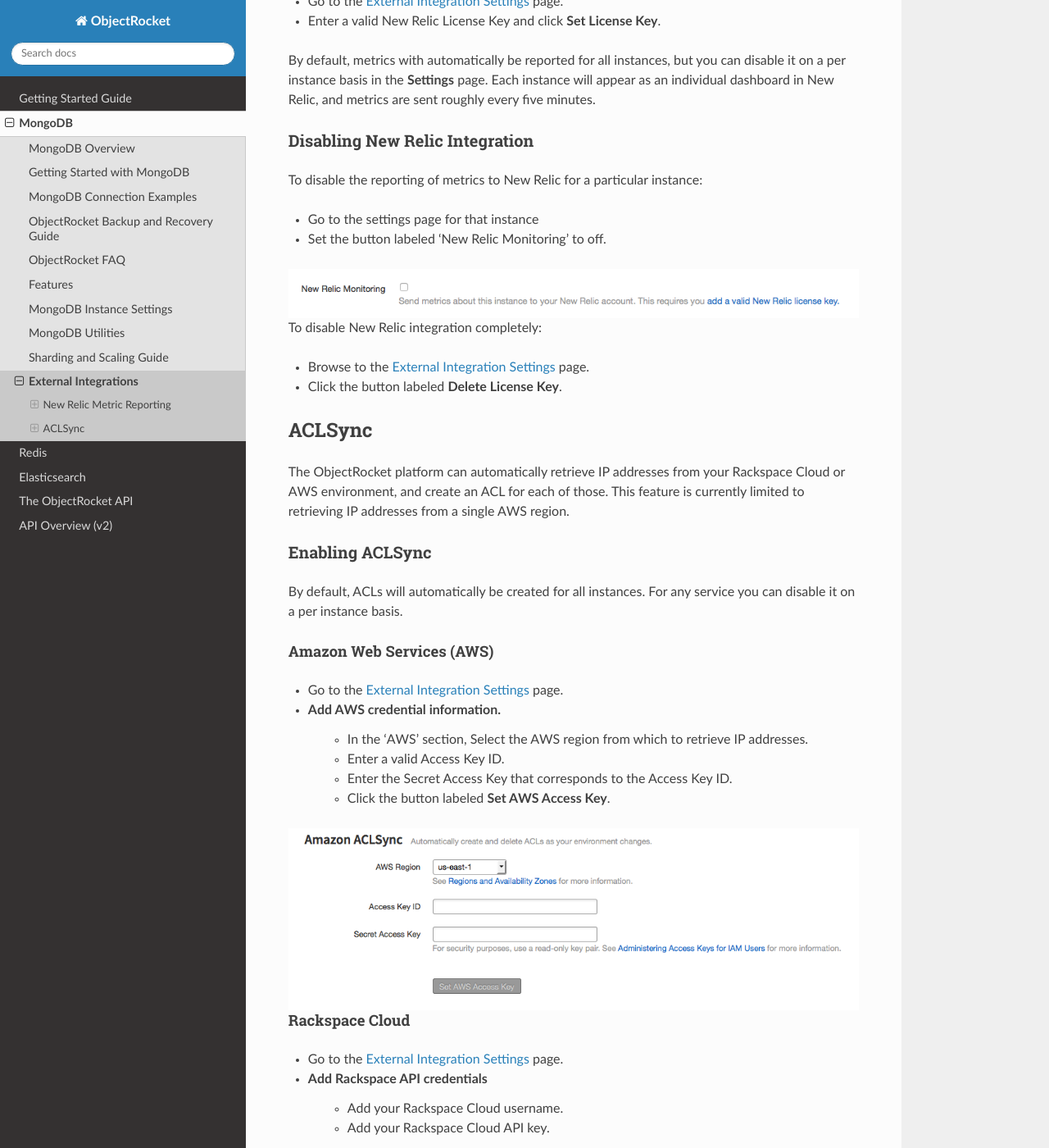
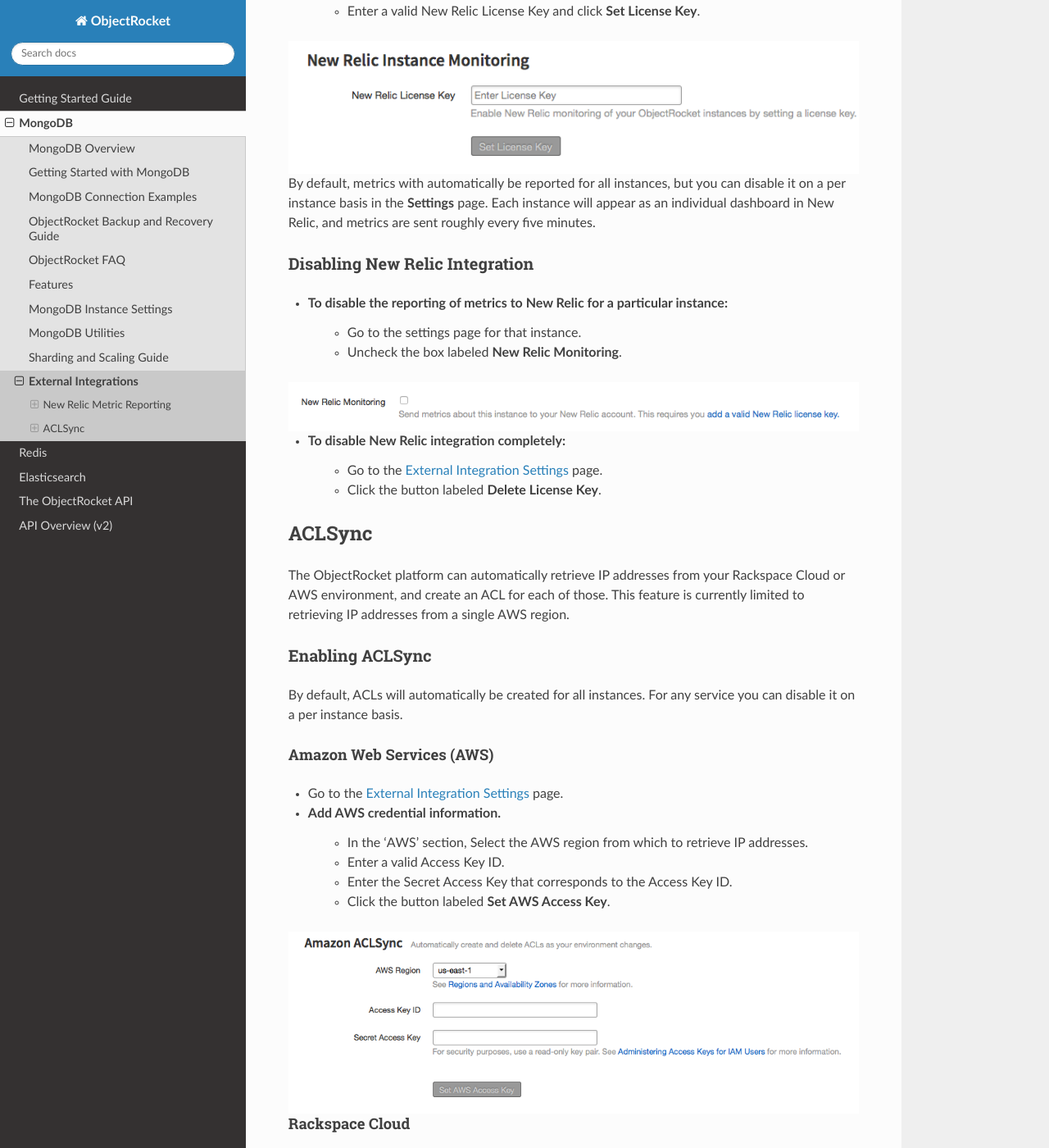
Before and after one commit to zcorleissen/documentation, a Sphinx documentation site: the page built from source/external_integration.rst, in a window 1280 px wide and 1400 px high, scrolled down 420 px. Shown: the whole window at 82% size. Built offline with Sphinx 7.4.7 and the Read the Docs theme 2.0.0, drawn with Linux system fonts in a browser that asks for light colours; some of the changed text lies outside the part shown.

Commit message:
external_integrations_images

```diff
--- a/source/external_integration.rst
+++ b/source/external_integration.rst
@@ -8,10 +8,12 @@
 Enabling New Relic Integration
 ^^^^^^^^^^^^^^^^^^^^^^^^^^^^^^
 
-To enable New Relic integration:
+* To enable New Relic integration:
+    * Go to the `External Integration Settings`_ page.
+    * Enter a valid New Relic License Key and click **Set License Key**.
 
-* Go to the `External Integration Settings`_ page.
-* Enter a valid New Relic License Key and click **Set License Key**.
+.. image:: images/newrelic_ext.png
+    :align: center
 
 By default, metrics with automatically be reported for all instances, but you can disable it on a per instance basis in the **Settings** page. Each instance will appear as an individual dashboard in New Relic, and metrics are sent roughly every five minutes.
 
@@ -19,18 +21,16 @@
 Disabling New Relic Integration
 ^^^^^^^^^^^^^^^^^^^^^^^^^^^^^^^
 
-To disable the reporting of metrics to New Relic for a particular instance:
-
-* Go to the settings page for that instance
-* Set the button labeled 'New Relic Monitoring' to off.
+* To disable the reporting of metrics to New Relic for a particular instance:
+    * Go to the settings page for that instance.
+    * Uncheck the box labeled **New Relic Monitoring**.
 
 .. image:: images/newrelic.png
     :align: center
 
-To disable New Relic integration completely:
-
-* Browse to the `External Integration Settings`_ page.
-* Click the button labeled **Delete License Key**.
+* To disable New Relic integration completely:
+    * Go to the `External Integration Settings`_ page.
+    * Click the button labeled **Delete License Key**.
 
 
 ACLSync
@@ -60,7 +60,7 @@
 ~~~~~~~~~~~~~~~
 
 * Go to the `External Integration Settings`_ page.
-* Add Rackspace API credentials
+* Add Rackspace API credentials.
     * Add your Rackspace Cloud username.
     * Add your Rackspace Cloud API key.
 
```
Also changed, not shown: other parts of source/external_integration.rst (+2 -0 lines), source/images/newrelic_ext.png (added).
